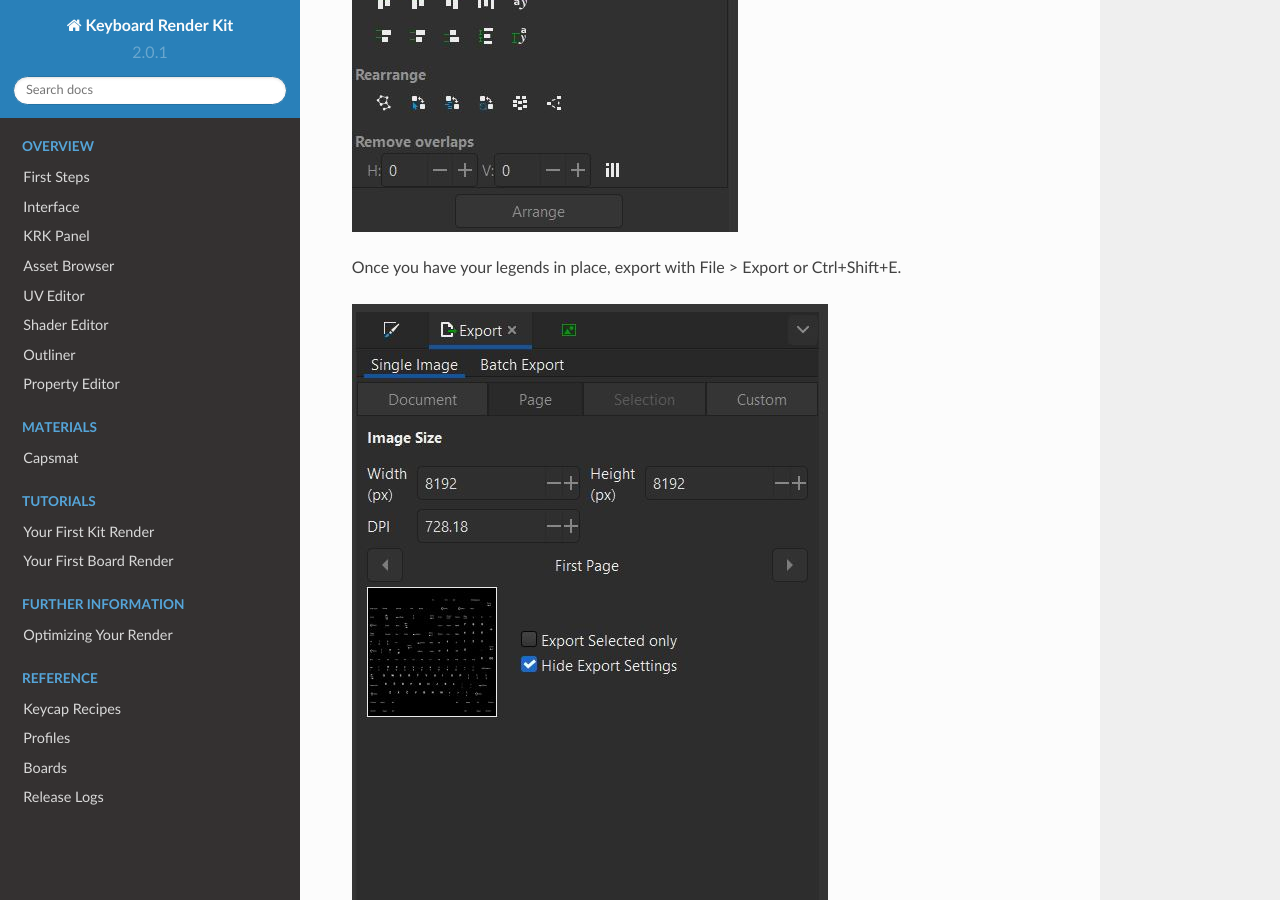
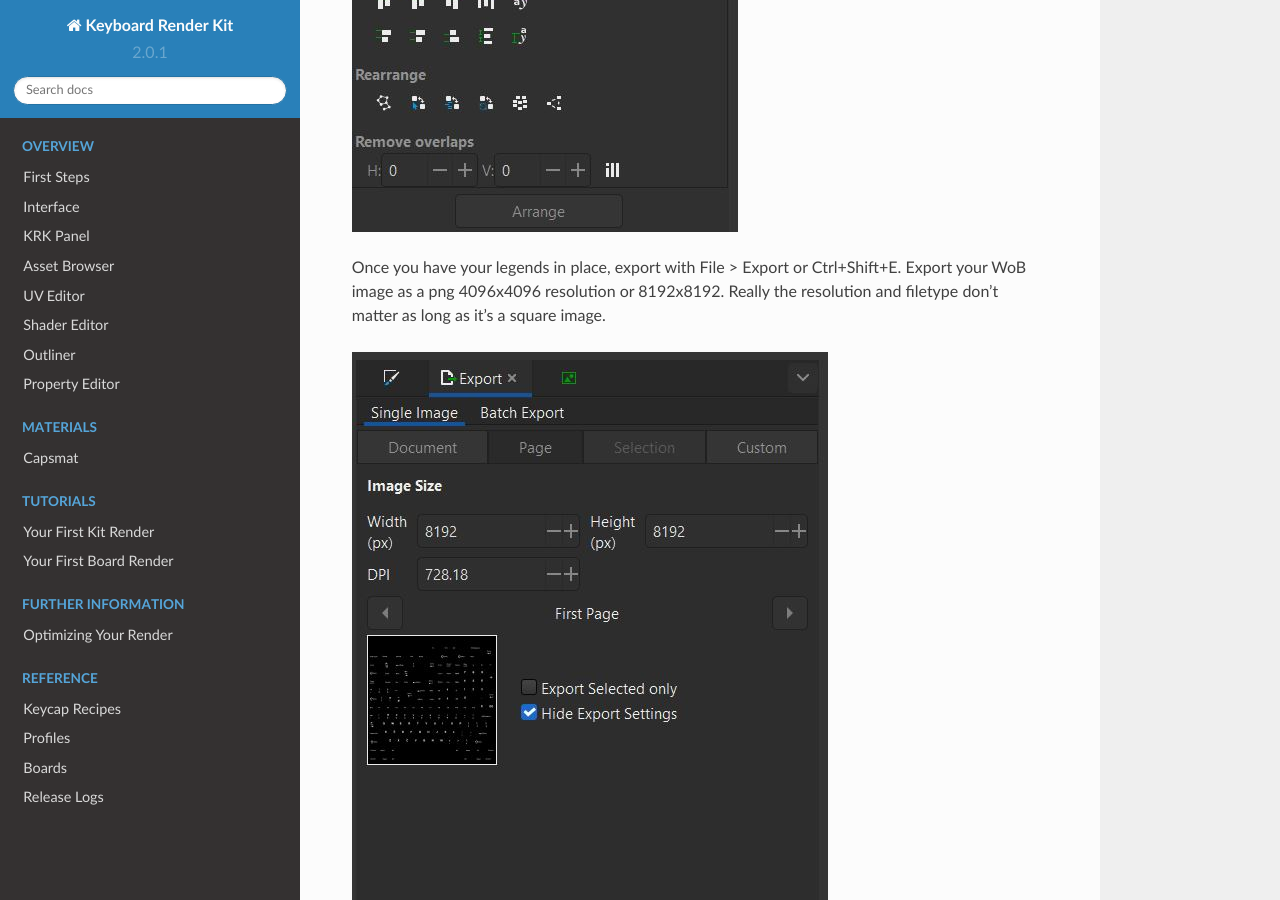
Before and after one commit to imperfectlink/KeyboardRenderKit, a Sphinx documentation site: the page built from docs/source/legends.rst, in a window 1280 px wide and 900 px high, scrolled down 2527 px. Built offline with Sphinx 7.4.7 and the Read the Docs theme 2.0.0, drawn with Linux system fonts in a browser that asks for light colours.

Commit message:
Update legends.rst

```diff
--- a/docs/source/legends.rst
+++ b/docs/source/legends.rst
@@ -26,7 +26,7 @@
 
 .. image:: img/InkscapeAlign.jpg
 
-Once you have your legends in place, export with File > Export or Ctrl+Shift+E.
+Once you have your legends in place, export with File > Export or Ctrl+Shift+E. Export your WoB image as a png 4096x4096 resolution or 8192x8192. Really the resolution and filetype don't matter as long as it's a square image.
 
 .. image:: img/InkscapeExport.jpg
 
```
